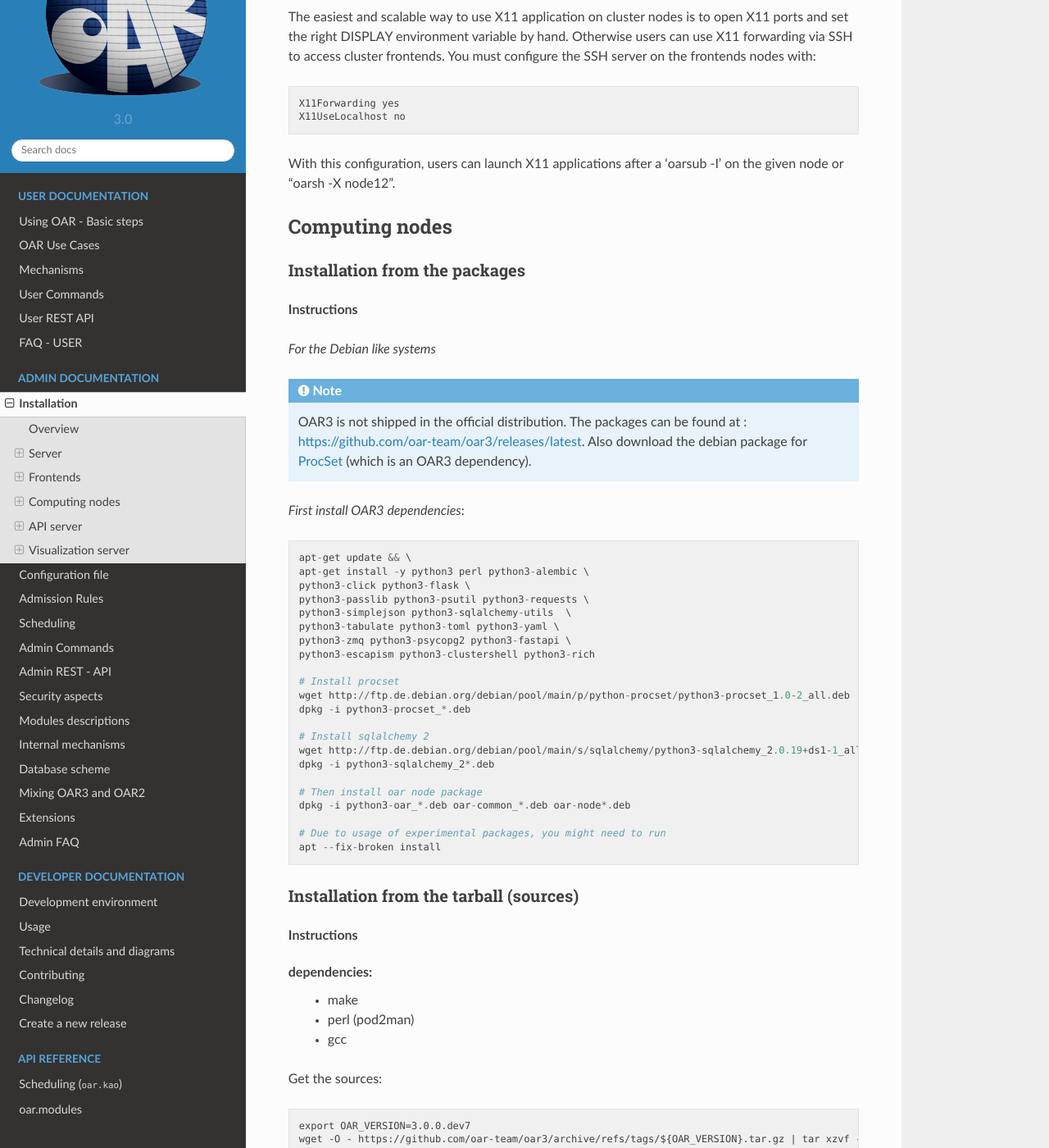
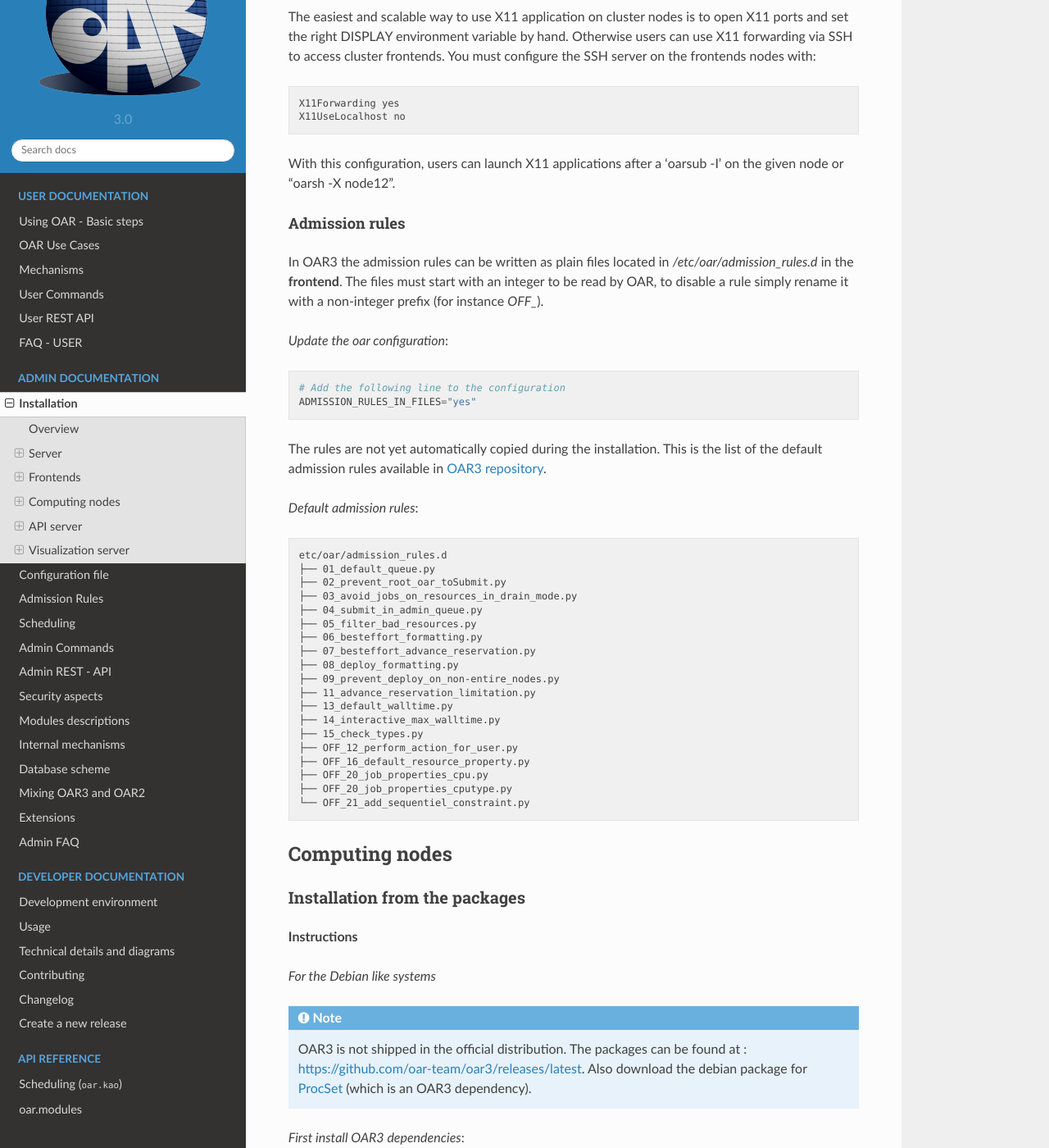
Before and after one commit to oar-team/oar3, a Sphinx documentation site: the page built from docs/admin/installation.rst, in a window 1280 px wide and 1400 px high, scrolled down 9403 px. Shown: the whole window at 82% size. Built offline with Sphinx 7.4.7 and the Read the Docs theme 2.0.0, drawn with Linux system fonts in a browser that asks for light colours.

Commit message:
[docs] installation of admission rules

```diff
--- a/docs/admin/admission_rules.rst
+++ b/docs/admin/admission_rules.rst
@@ -3,3 +3,7 @@
 
 Overview
 --------
+
+.. warning::
+
+    TODO: Admission rules - how to use them and what is available inside the rules ?
--- a/docs/admin/installation.rst
+++ b/docs/admin/installation.rst
@@ -455,6 +455,45 @@
 With this configuration, users can launch X11 applications after a 'oarsub -I'
 on the given node or "oarsh -X node12".
 
+Admission rules
+~~~~~~~~~~~~~~~
+
+In OAR3 the admission rules can be written as plain files located in `/etc/oar/admission_rules.d` in the **frontend**.
+The files must start with an integer to be read by OAR, to disable a rule simply rename it with a non-integer prefix (for instance `OFF_`).
+
+*Update the oar configuration*::
+
+        # Add the following line to the configuration
+        ADMISSION_RULES_IN_FILES="yes"
+
+The rules are not yet automatically copied during the installation.
+This is the list of the default admission rules available in `OAR3 repository <https://github.com/oar-team/oar3/tree/master/etc/oar/admission_rules.d>`_.
+
+*Default admission rules*::
+
+        etc/oar/admission_rules.d
+        ├── 01_default_queue.py
+        ├── 02_prevent_root_oar_toSubmit.py
+        ├── 03_avoid_jobs_on_resources_in_drain_mode.py
+        ├── 04_submit_in_admin_queue.py
+        ├── 05_filter_bad_resources.py
+        ├── 06_besteffort_formatting.py
+        ├── 07_besteffort_advance_reservation.py
+        ├── 08_deploy_formatting.py
+        ├── 09_prevent_deploy_on_non-entire_nodes.py
+        ├── 11_advance_reservation_limitation.py
+        ├── 13_default_walltime.py
+        ├── 14_interactive_max_walltime.py
+        ├── 15_check_types.py
+        ├── OFF_12_perform_action_for_user.py
+        ├── OFF_16_default_resource_property.py
+        ├── OFF_20_job_properties_cpu.py
+        ├── OFF_20_job_properties_cputype.py
+        └── OFF_21_add_sequentiel_constraint.py
+
+
+
+
 Computing nodes
 ---------------
 
```
Also changed, not shown: 2 other files.
